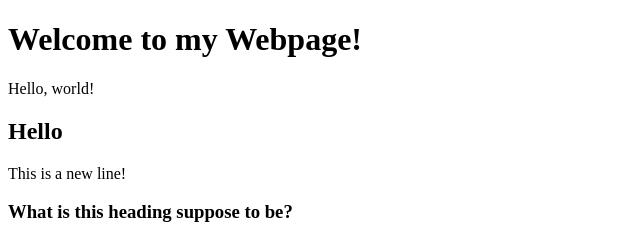
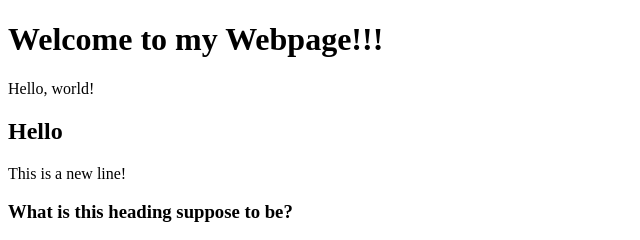
Before and after one commit to minhyumi/CS50W, a plain HTML site: page hello.html in a window 1280 px wide. Shown: the top 240 px of the page, 0-640 px from the left. Drawn offline with Linux system fonts and the light colour scheme.

Commit message:
Added !!! to h1 heading

```diff
--- a/hello.html
+++ b/hello.html
@@ -4,7 +4,7 @@
         <title>Hello!</title>
     </head>
     <body>
-        <h1>Welcome to my Webpage!</h1>
+        <h1>Welcome to my Webpage!!!</h1>
         Hello, world!
         <h2>Hello</h2>
         This is a new line!
```
